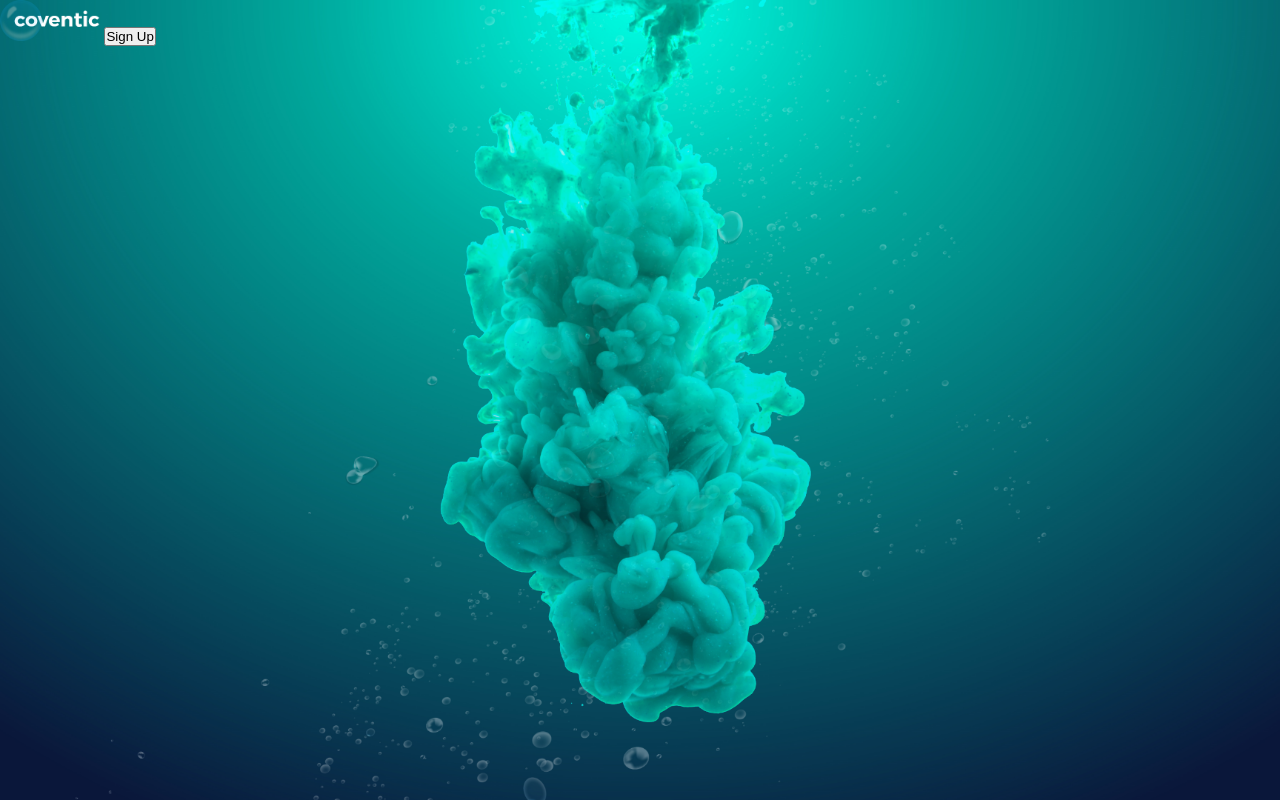
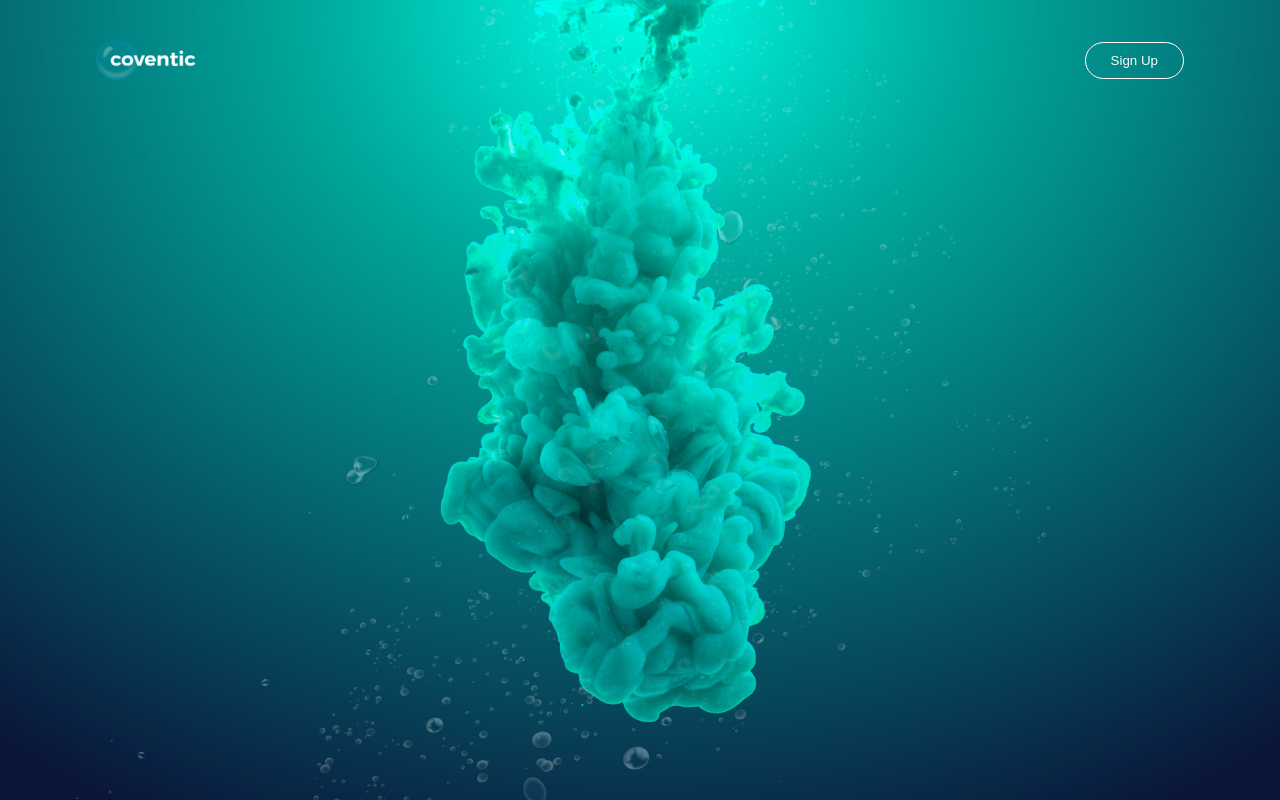
Before and after one commit to samseen/Coventic, a plain HTML site: page index.html in a window 1280 px wide. Drawn offline with Linux system fonts and the light colour scheme.

Commit message:
Styled the navigation bar.

```diff
--- a/css/style.css
+++ b/css/style.css
@@ -18,3 +18,22 @@
     width: 100px;
     cursor: pointer;
 }
+
+.navbar {
+    width: 85%;
+    height: 15%;
+    margin: auto;
+    display: flex;
+    align-items: center;
+    justify-content: space-between;
+}
+
+button {
+    color: #fbfcfd;
+    padding: 10px 25px;
+    background: transparent;
+    border: 1px solid #fff;
+    border-radius: 20px;
+    outline: none;
+    cursor: pointer;
+}
```
